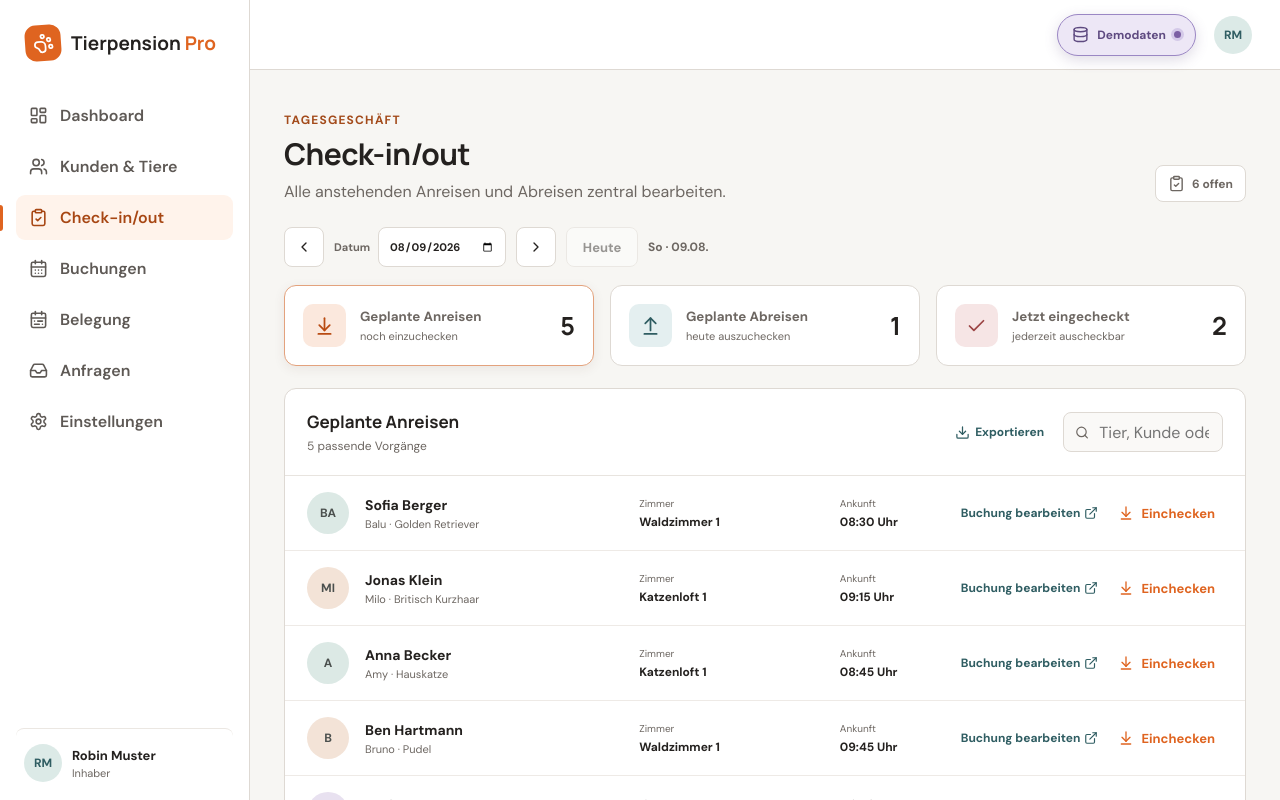
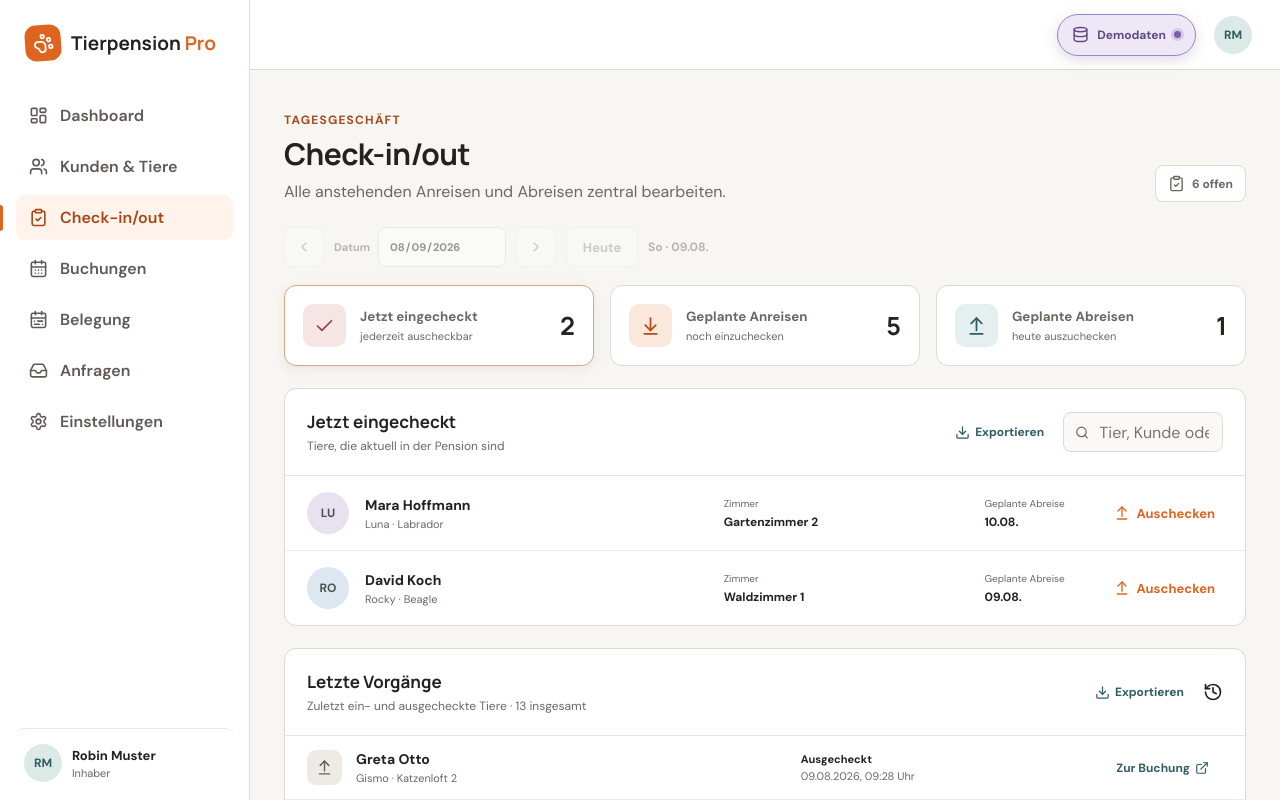
Before and after one commit to chris1acode/tierpensionpro-design-demo, a Vue app: page /check-in-out in a window 1280 px wide. Shown: the top 800 px of the page. Built offline with nearby package versions, Linux system fonts and the light colour scheme.

Commit message:
Minor fixes

```diff
--- a/src/components/BookingsPage.vue
+++ b/src/components/BookingsPage.vue
@@ -24,7 +24,7 @@ const store = usePensionStore()
 const emit = defineEmits<{ checkOut: [departure: DepartureView] }>()
 const localQuery = ref('')
 const status = ref<BookingStatus | 'all'>('all')
-const view = ref<'list' | 'calendar'>('list')
+const view = ref<'list' | 'calendar'>('calendar')
 const calendarStart = ref(store.businessDate.value)
 const calendarDays = 7
 const bookingPageSize = 10
--- a/src/components/CheckInOutPage.vue
+++ b/src/components/CheckInOutPage.vue
@@ -16,7 +16,7 @@ const emit = defineEmits<{ checkIn: [booking: BookingView]; checkOut: [departure
 const store = usePensionStore()
 const route = useRoute()
 type OperationsView = 'arrivals' | 'departures' | 'checked-in'
-const activeView = ref<OperationsView>('arrivals')
+const activeView = ref<OperationsView>('checked-in')
 const localQuery = ref('')
 const selectedDate = ref(store.businessDate.value)
 const historyPageSize = 5
@@ -51,7 +51,7 @@ const activeViewDescription = computed(() => activeView.value === 'checked-in'
   : `${visibleBookings.value.length} passende Vorgänge`)
 
 watch(() => route.query.view, (view) => {
-  activeView.value = view === 'departures' || view === 'checked-in' ? view : 'arrivals'
+  activeView.value = view === 'departures' || view === 'arrivals' ? view : 'checked-in'
 }, { immediate: true })
 
 function shiftSelectedDate(days: number): void {
@@ -93,17 +93,17 @@ function exportHistory() {
       <div><p class="eyebrow">Tagesgeschäft</p><h1>Check-in/out</h1><p>Alle anstehenden Anreisen und Abreisen zentral bearbeiten.</p></div>
       <span class="page-count"><ClipboardCheck :size="17" /> {{ openTaskCount }} offen</span>
     </div>
-    <div v-if="activeView !== 'checked-in'" class="operations-date-nav" role="group" aria-label="Vorgangsdatum">
-      <button type="button" aria-label="Einen Tag zurück" @click="shiftSelectedDate(-1)"><ChevronLeft :size="16" /></button>
-      <label class="operations-date-input"><span>Datum</span><input type="date" aria-label="Datum für Check-in und Check-out" :value="selectedDate" @change="setSelectedDate" /></label>
-      <button type="button" aria-label="Einen Tag vor" @click="shiftSelectedDate(1)"><ChevronRight :size="16" /></button>
-      <button type="button" class="operations-today" :disabled="selectedDate === store.businessDate.value" @click="selectedDate = store.businessDate.value">Heute</button>
+    <div class="operations-date-nav" :class="{ disabled: activeView === 'checked-in' }" role="group" aria-label="Vorgangsdatum">
+      <button type="button" aria-label="Einen Tag zurück" :disabled="activeView === 'checked-in'" @click="shiftSelectedDate(-1)"><ChevronLeft :size="16" /></button>
+      <label class="operations-date-input"><span>Datum</span><input type="date" aria-label="Datum für Check-in und Check-out" :value="selectedDate" :disabled="activeView === 'checked-in'" @change="setSelectedDate" /></label>
+      <button type="button" aria-label="Einen Tag vor" :disabled="activeView === 'checked-in'" @click="shiftSelectedDate(1)"><ChevronRight :size="16" /></button>
+      <button type="button" class="operations-today" :disabled="selectedDate === store.businessDate.value || activeView === 'checked-in'" @click="selectedDate = store.businessDate.value">Heute</button>
       <span class="operations-date-label">{{ selectedDateLabel }}</span>
     </div>
     <section class="operations-summary" aria-label="Offene Vorgänge">
+      <button :class="{ active: activeView === 'checked-in' }" :aria-pressed="activeView === 'checked-in'" @click="activeView = 'checked-in'"><span class="metric-icon rose"><Check /></span><span><small>Jetzt eingecheckt</small><strong>{{ checkedIn.length }}</strong><em>jederzeit auscheckbar</em></span></button>
       <button :class="{ active: activeView === 'arrivals' }" :aria-pressed="activeView === 'arrivals'" @click="activeView = 'arrivals'"><span class="metric-icon orange"><ArrowDownToLine /></span><span><small>Geplante Anreisen</small><strong>{{ arrivals.length }}</strong><em>noch einzuchecken</em></span></button>
       <button :class="{ active: activeView === 'departures' }" :aria-pressed="activeView === 'departures'" @click="activeView = 'departures'"><span class="metric-icon teal"><ArrowUpFromLine /></span><span><small>Geplante Abreisen</small><strong>{{ departures.length }}</strong><em>heute auszuchecken</em></span></button>
-      <button :class="{ active: activeView === 'checked-in' }" :aria-pressed="activeView === 'checked-in'" @click="activeView = 'checked-in'"><span class="metric-icon rose"><Check /></span><span><small>Jetzt eingecheckt</small><strong>{{ checkedIn.length }}</strong><em>jederzeit auscheckbar</em></span></button>
     </section>
     <section class="panel operations-list">
       <header><div><h2>{{ activeViewTitle }}</h2><p>{{ activeViewDescription }}</p></div><div class="list-header-actions"><button class="text-button" type="button" aria-label="Aktuelle Vorgänge als CSV exportieren" @click="exportOperations"><Download :size="15" /> Exportieren</button><label class="directory-search"><Search :size="17" /><input v-model="localQuery" placeholder="Tier, Kunde oder Zimmer suchen …" /></label></div></header>
```
Also changed, not shown: src/styles.css.
